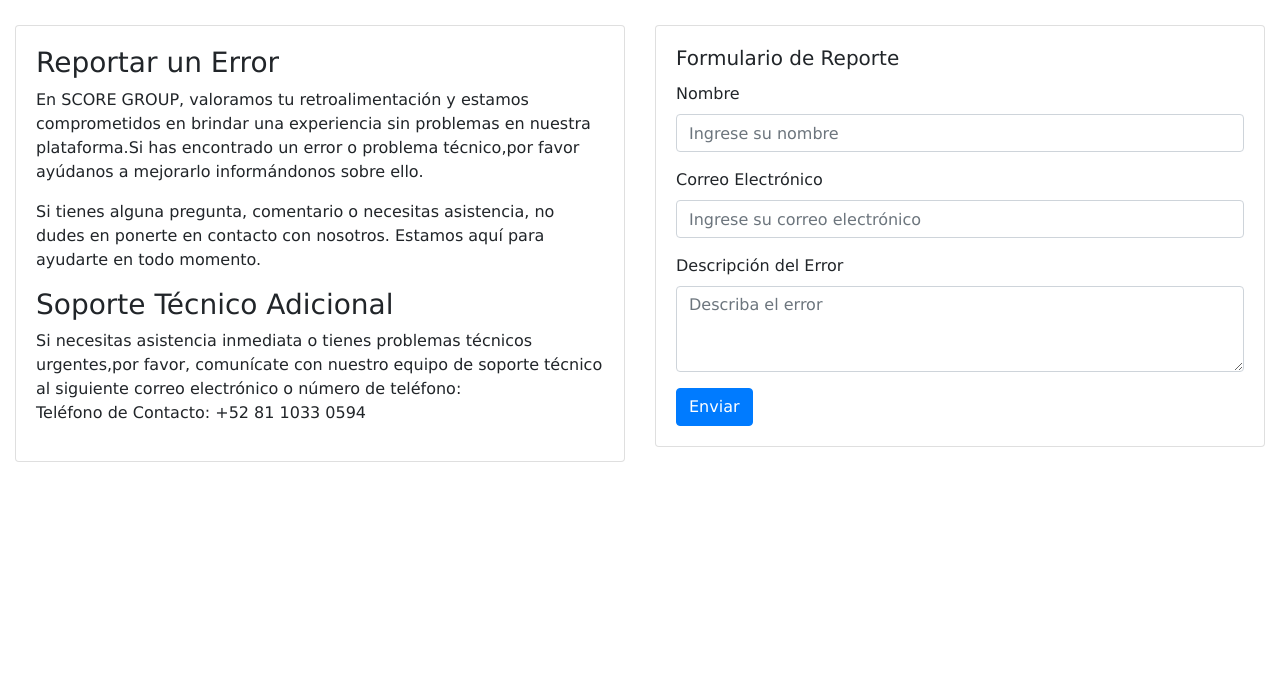
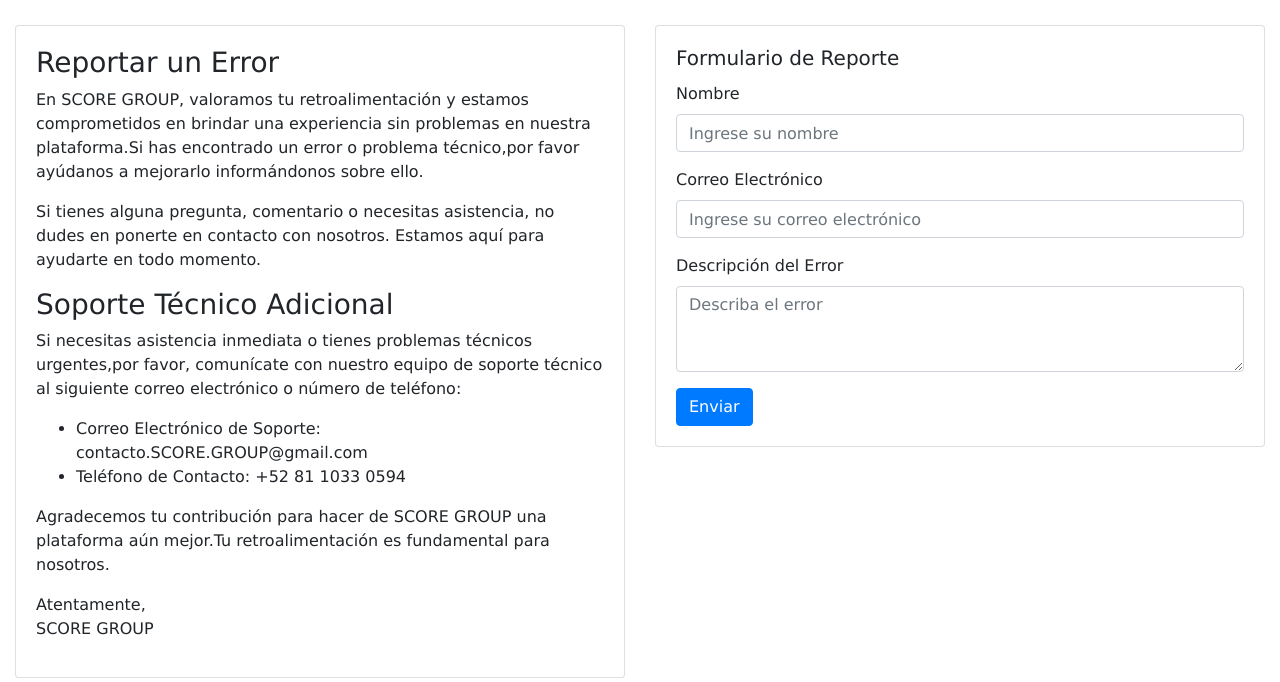
Before and after one commit to EythelVega/PIA-238, a plain HTML site: page ReportarError.html in a window 1280 px wide. Shown: the part 118-800 px from the top of the page. Drawn offline with nearby package versions, Linux system fonts and the light colour scheme.

Commit message:
Cambiamos texto en la parte final de la parte estática en varias interfaces.

```diff
--- a/ReportarError.html
+++ b/ReportarError.html
@@ -51,9 +51,17 @@
                         <h3>Soporte Técnico Adicional</h3>
                         <p>Si necesitas asistencia inmediata o tienes problemas técnicos urgentes,por favor, comunícate con nuestro
                             equipo de soporte técnico al siguiente correo electrónico o número de teléfono:
-                            <br>Teléfono de Contacto: +52 81 1033 0594
 
                         </p>
+                        <ul>
+                            <li>Correo Electrónico de Soporte: contacto.SCORE.GROUP@gmail.com</li>
+                            <li>Teléfono de Contacto: +52 81 1033 0594</li>
+                        </ul>
+                        <p>Agradecemos tu contribución para hacer de SCORE GROUP una plataforma aún mejor.Tu retroalimentación
+                            es fundamental para nosotros.
+                        </p>
+                        <p>Atentamente,
+                            <br>SCORE GROUP</p>
                     </div>
                 </div>
             </div>
```
Also changed, not shown: AcercaDeNosotros.html (+1 -1 lines).
